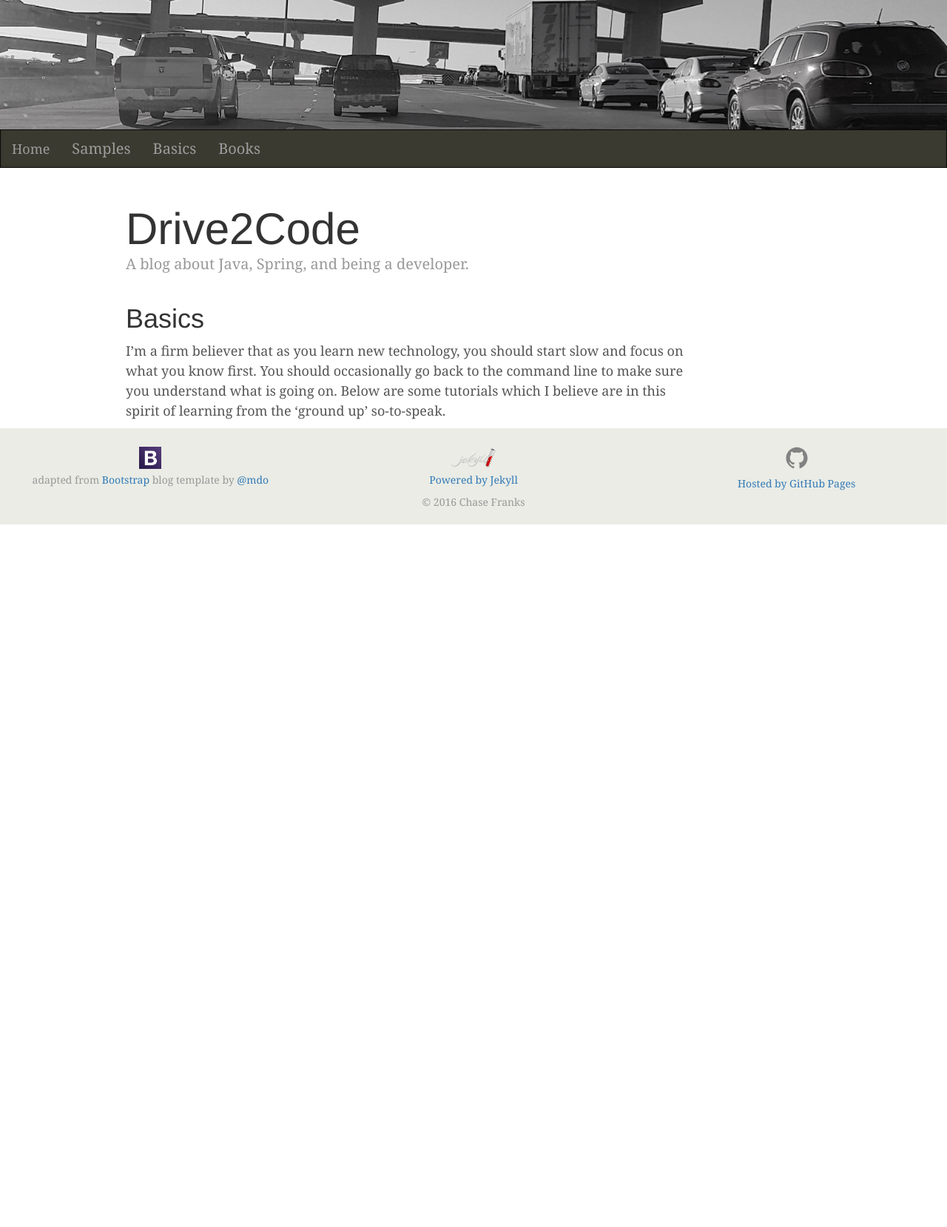
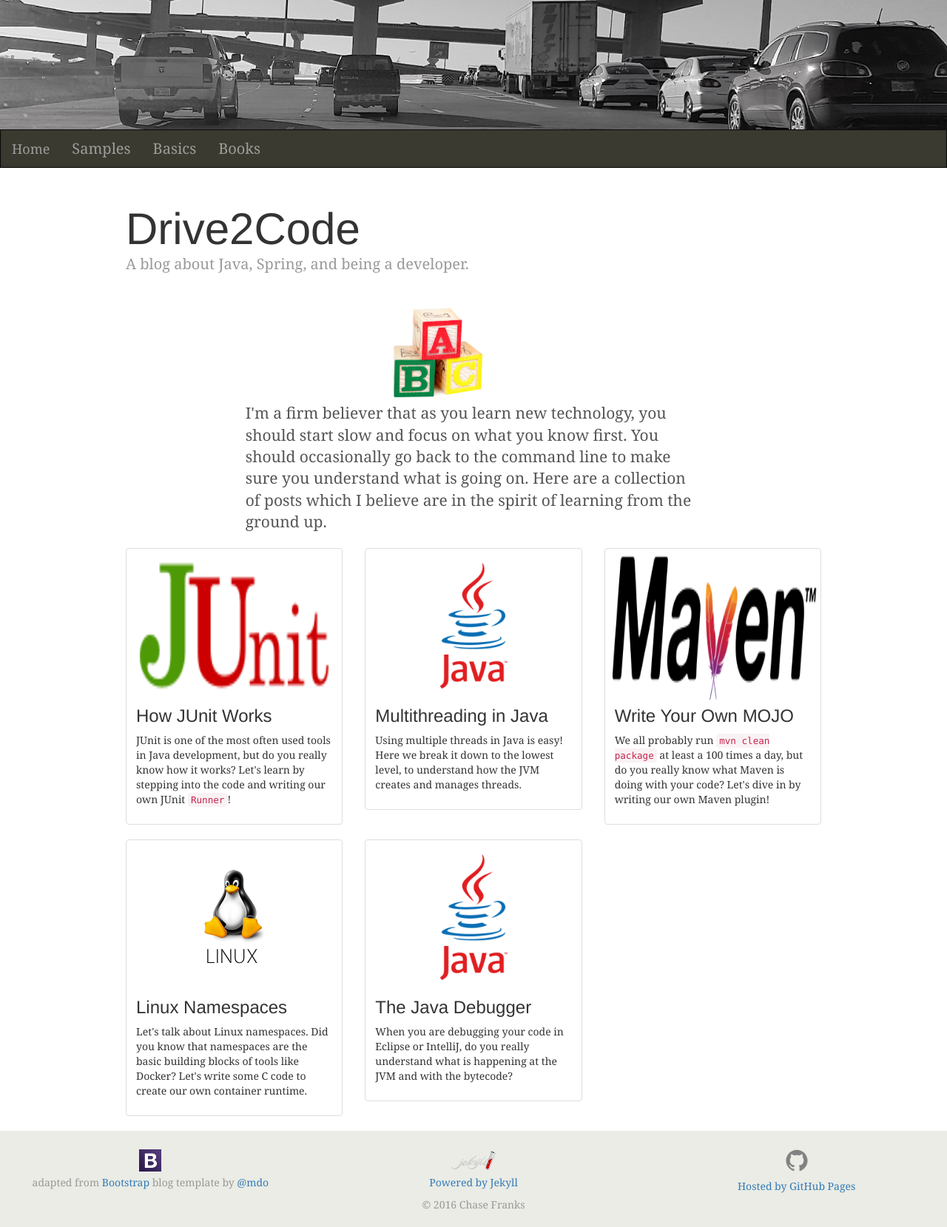
Before and after one commit to chasefranks/chasefranks.github.io, a Jekyll site: the page built from basics/index.html, in a window 1280 px wide. Shown: the whole page at 74% size. Built offline with Jekyll 4.4.1, drawn with Linux system fonts in a browser that asks for light colours; our own code applies the rules of GitHub Pages for plain Markdown files; before the commit the page ends 900 px from its top, so only the background shows below that.

Commit message:
mockup of new basics section

```diff
--- a/_config.yml
+++ b/_config.yml
@@ -20,6 +20,8 @@ collections:
     output: true
   samples:
     output: true
+  basics:
+    output: true
 
 # enable pagination
 gems: [jekyll-paginate, jekyll-gist]
--- a/_sass/_styles.scss
+++ b/_sass/_styles.scss
@@ -220,3 +220,18 @@ table {
   height: 30px;
   margin: 5px;
 }
+
+/*
+ * mostly styling for the basics section
+ */
+a.thumbnail-link {
+  text-decoration: none;
+}
+
+.thumbnail-link:hover {
+  background-color: $light-accent;
+}
+
+img.thumbnail-link {
+  height: 200px;
+}
--- /dev/null
+++ b/basics/index.html
@@ -0,0 +1,106 @@
+---
+layout: default
+title: Basics
+---
+
+<div class="row">
+  <div class="col-md-4 col-md-offset-4">
+    <img src="/images/abcs.jpg" style="width: 200px;">
+  </div>
+</div>
+<div class="row">
+  <div class="col-md-8 col-md-offset-2">
+    <p class="lead">I'm a firm believer that as you learn new technology, you should start slow and focus on what you know first. You should occasionally go back to the command line to make sure you understand what is going on. Here are a collection of posts which I believe are in the spirit of learning from the ground up.</p>
+  </div>
+</div>
+
+<div class="row">
+  <div class="col-sm-6 col-md-4">
+    <a href="/basics/how-junit-works" class="thumbnail-link">
+      <div class="thumbnail thumbnail-link">
+        <img src="/images/junit-logo.png" alt="..." class="thumbnail-link">
+        <div class="caption">
+          <h3>How JUnit Works</h3>
+          <p>JUnit is one of the most often used tools in Java development, but do you really
+            know how it works? Let's learn by stepping into the code and writing our own JUnit <code>Runner</code>!
+          </p>
+        </div>
+      </div>
+    </a>
+  </div>
+  <div class="col-sm-6 col-md-4">
+    <a href="/basics/how-junit-works" class="thumbnail-link">
+      <div class="thumbnail thumbnail-link">
+        <img src="/images/java-icon.png" alt="..." class="thumbnail-link">
+        <div class="caption">
+          <h3>Multithreading in Java</h3>
+          <p>
+            Using multiple threads in Java is easy! Here we break it down to the lowest level, to understand how the JVM creates and manages threads.
+          </p>
+        </div>
+      </div>
+    </a>
+  </div>
+  <div class="col-sm-6 col-md-4">
+    <a href="/basics/how-junit-works" class="thumbnail-link">
+      <div class="thumbnail thumbnail-link">
+        <img src="/images/maven.png" alt="..." class="thumbnail-link">
+        <div class="caption">
+          <h3>Write Your Own MOJO</h3>
+          <p>
+            We all probably run <code>mvn clean package</code> at least a 100 times a day,
+            but do you really know what Maven is doing with your code? Let's dive in by writing
+            our own Maven plugin!
+          </p>
+        </div>
+      </div>
+    </a>
+  </div>
+</div>
+<div class="row">
+  <div class="col-sm-6 col-md-4">
+    <a href="/basics/how-junit-works" class="thumbnail-link">
+      <div class="thumbnail thumbnail-link">
+        <img src="/images/linux-icon.png" alt="..." class="thumbnail-link">
+        <div class="caption">
+          <h3>Linux Namespaces</h3>
+          <p>
+            Let's talk about Linux namespaces. Did you know that namespaces are the basic building blocks of tools like Docker? Let's write some C code to create our own
+            container runtime.
+          </p>
+        </div>
+      </div>
+    </a>
+  </div>
+  <div class="col-sm-6 col-md-4">
+    <a href="/basics/how-junit-works" class="thumbnail-link">
+      <div class="thumbnail thumbnail-link">
+        <img src="/images/java-icon.png" alt="..." class="thumbnail-link">
+        <div class="caption">
+          <h3>The Java Debugger</h3>
+          <p>
+            When you are debugging your code in Eclipse or IntelliJ, do you really
+            understand what is happening at the JVM and with the bytecode?
+          </p>
+        </div>
+      </div>
+    </a>
+  </div>
+
+</div>
+
+<!-- {% for item in site.basics %}
+<div class="row">
+  <div class="col-sm-6 col-md-4">
+    <a href="{{ item.url }}" style="text-decoration: none">
+      <div class="thumbnail thumbnail-link">
+        <img src="{{ item.icon }}" alt="...">
+        <div class="caption">
+          <h3>{{ item.title }}</h3>
+          <p class="lead">{{ item.intro | markdownify }}</p>
+        </div>
+      </div>
+    </a>
+  </div>
+</div>
+{% endfor %} -->
--- a/basics/index.md
+++ /dev/null
@@ -1,6 +0,0 @@
----
-layout: page
----
-# Basics
-
-I'm a firm believer that as you learn new technology, you should start slow and focus on what you know first. You should occasionally go back to the command line to make sure you understand what is going on. Below are some tutorials which I believe are in this spirit of learning from the 'ground up' so-to-speak.
```
Also changed, not shown: _basics/2018-05-14-how-junit-works.md (added, +12 -0 lines), images/abcs.jpg (added), images/java-icon.png (added), images/junit-logo.png (added), images/linux-icon.png (added), images/maven.png (added).
